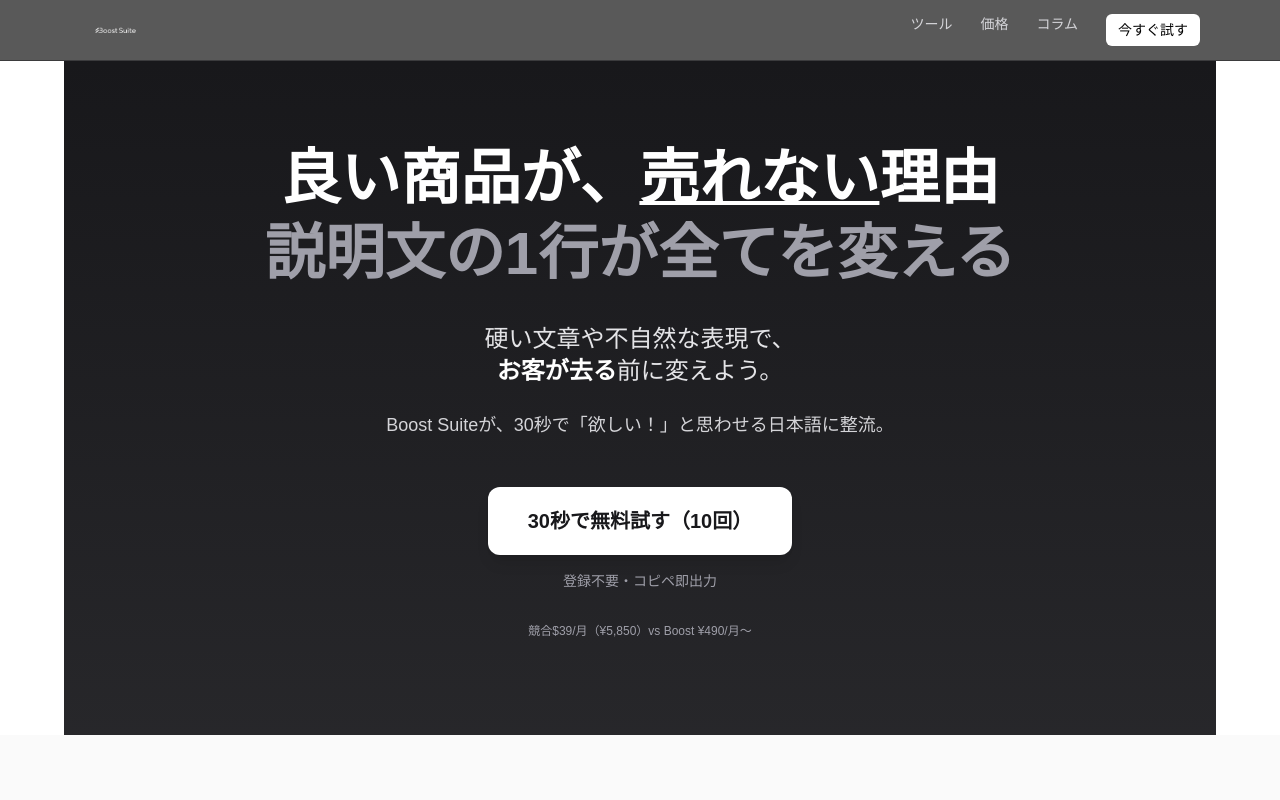
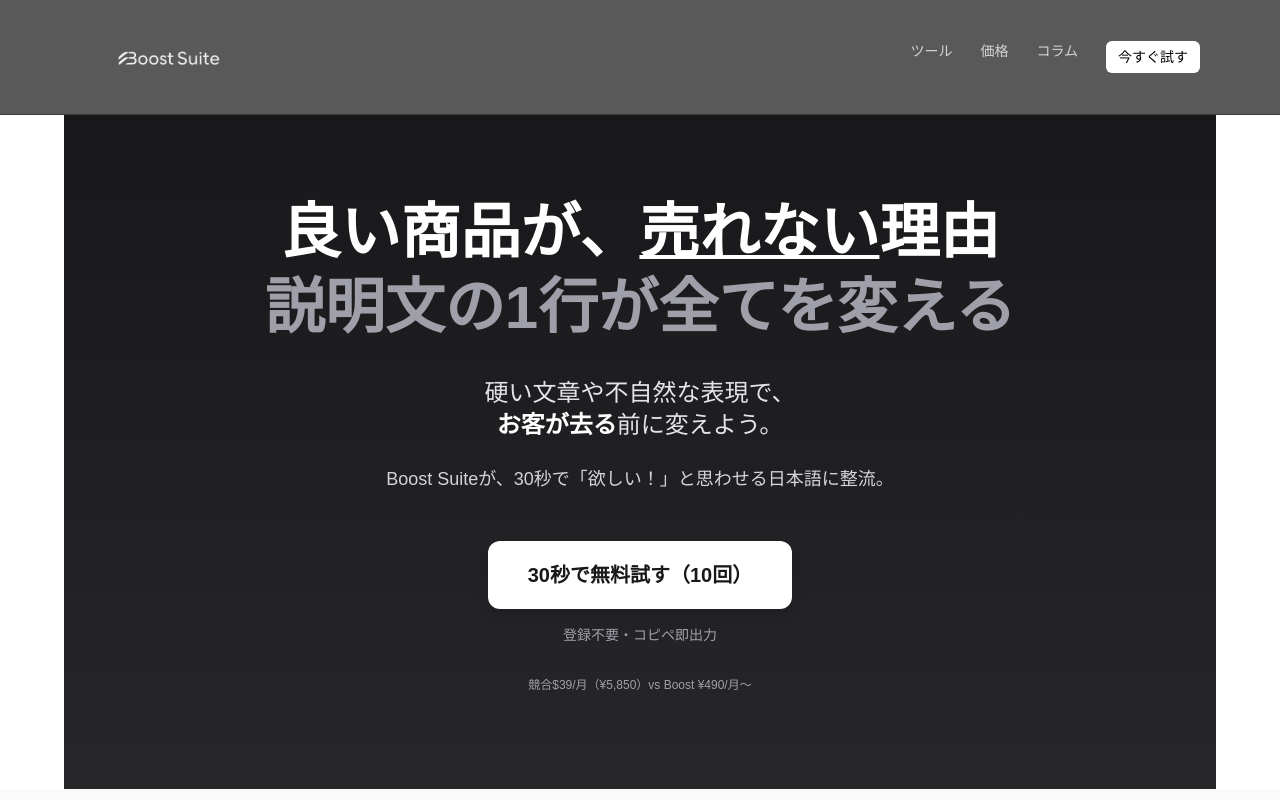
Before and after one commit to Waltz0820/boostsuite-app, a Next.js app: page / in a window 1280 px wide. Shown: the top 800 px of the page. Built offline with nearby package versions, Linux system fonts and the light colour scheme.

Commit message:
feat: 変更内容

```diff
--- a/app/components/header.tsx
+++ b/app/components/header.tsx
@@ -18,14 +18,14 @@ export default function Header() {
     <header className="sticky top-0 z-50 border-b border-zinc-800/60 bg-black/85 backdrop-blur supports-[backdrop-filter]:bg-black/65">
       <div className="mx-auto max-w-6xl px-4 py-2 md:py-3 flex items-center justify-between">
         <Link href="/" className="flex items-center gap-3">
-          {/* ここがポイント：高さを明示して縮まないようにする */}
   <Image
     src="/logo.png"
     alt="Boost Suite"
-            width={220}               // 実サイズは十分大きい画像を用意（例: 440x88）
-            height={44}
-            className="h-[28px] md:h-[32px] lg:h-[36px] w-auto shrink-0 select-none"
+    width={180}           // SSR時もクライアント後も同じ寸法で固定
+    height={36}
     priority
+    sizes="(max-width: 767px) 150px, 180px"
+    className="block w-[150px] md:w-[180px] h-auto"  // 高さは自動、幅だけ管理
   />
   <span className="sr-only">Boost Suite</span>
 </Link>
```
Lines whose indentation alone changed are shown as unchanged.
